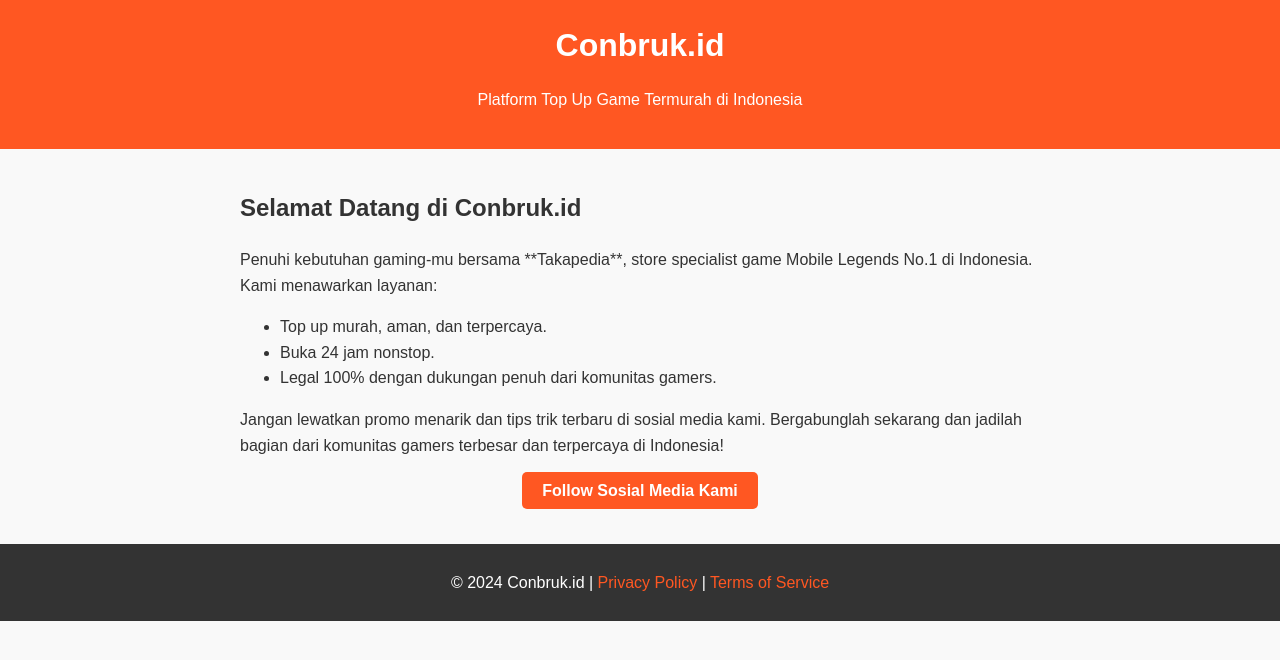
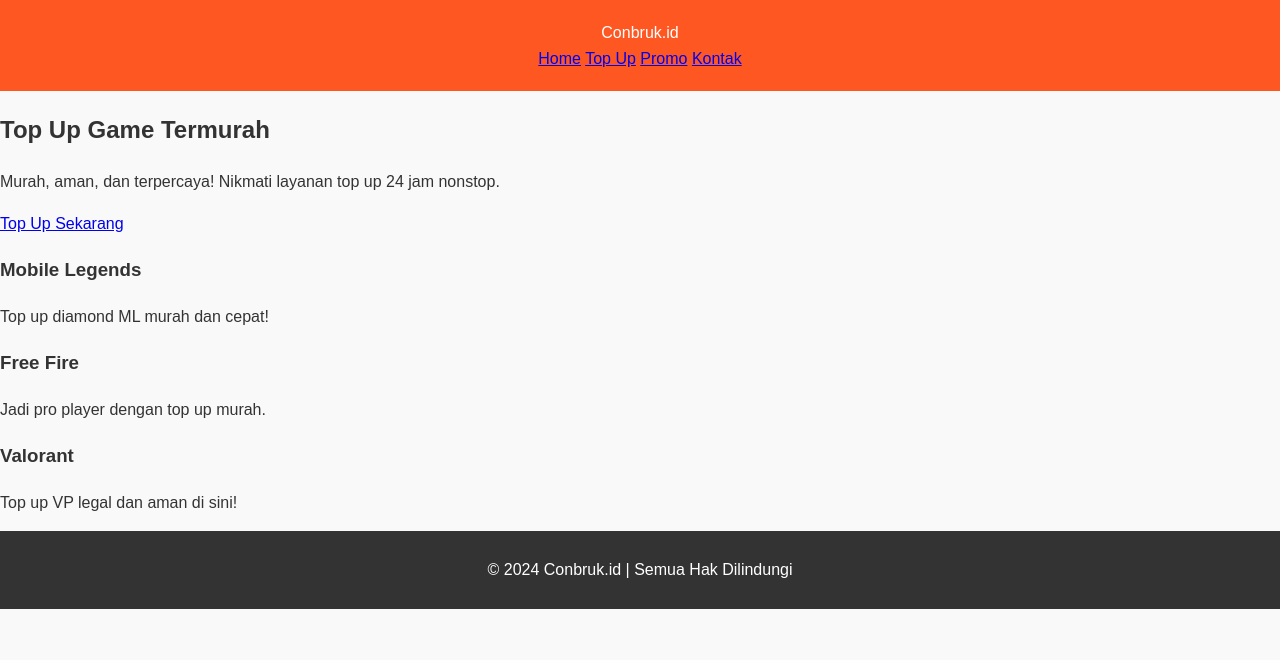
Before and after one commit to offsanop/ConbrukStore, a plain HTML site: page index.html in a window 1280 px wide. Drawn offline with Linux system fonts and the light colour scheme.

Commit message:
index.html

```diff
--- a/index.html
+++ b/index.html
@@ -3,30 +3,43 @@
 <head>
     <meta charset="UTF-8">
     <meta name="viewport" content="width=device-width, initial-scale=1.0">
-    <meta name="description" content="Platform Top Up Game Termurah di Indonesia. Takapedia, solusi one-stop untuk semua kebutuhan gaming Anda!">
-    <title>Conbruk.id | Top Up Game Termurah</title>
+    <title>Conbruk.id</title>
     <link rel="stylesheet" href="style.css">
 </head>
 <body>
     <header>
-        <h1>Conbruk.id</h1>
-        <p>Platform Top Up Game Termurah di Indonesia</p>
+        <div class="logo">Conbruk.id</div>
+        <nav>
+            <a href="#">Home</a>
+            <a href="#">Top Up</a>
+            <a href="#">Promo</a>
+            <a href="#">Kontak</a>
+        </nav>
     </header>
-    <div class="container">
-        <h2>Selamat Datang di Conbruk.id</h2>
-        <p>Penuhi kebutuhan gaming-mu bersama **Takapedia**, store specialist game Mobile Legends No.1 di Indonesia. Kami menawarkan layanan:</p>
-        <ul>
-            <li>Top up murah, aman, dan terpercaya.</li>
-            <li>Buka 24 jam nonstop.</li>
-            <li>Legal 100% dengan dukungan penuh dari komunitas gamers.</li>
-        </ul>
-        <p>Jangan lewatkan promo menarik dan tips trik terbaru di sosial media kami. Bergabunglah sekarang dan jadilah bagian dari komunitas gamers terbesar dan terpercaya di Indonesia!</p>
-        <div class="cta">
-            <a href="#">Follow Sosial Media Kami</a>
+
+    <section class="hero">
+        <h1>Top Up Game Termurah</h1>
+        <p>Murah, aman, dan terpercaya! Nikmati layanan top up 24 jam nonstop.</p>
+        <a href="#" class="cta-button">Top Up Sekarang</a>
+    </section>
+
+    <section class="grid-container">
+        <div class="grid-item">
+            <h3>Mobile Legends</h3>
+            <p>Top up diamond ML murah dan cepat!</p>
         </div>
-    </div>
+        <div class="grid-item">
+            <h3>Free Fire</h3>
+            <p>Jadi pro player dengan top up murah.</p>
+        </div>
+        <div class="grid-item">
+            <h3>Valorant</h3>
+            <p>Top up VP legal dan aman di sini!</p>
+        </div>
+    </section>
+
     <footer>
-        <p>© 2024 Conbruk.id | <a href="#">Privacy Policy</a> | <a href="#">Terms of Service</a></p>
+        <p>© 2024 Conbruk.id | Semua Hak Dilindungi</p>
     </footer>
 </body>
 </html>
```
